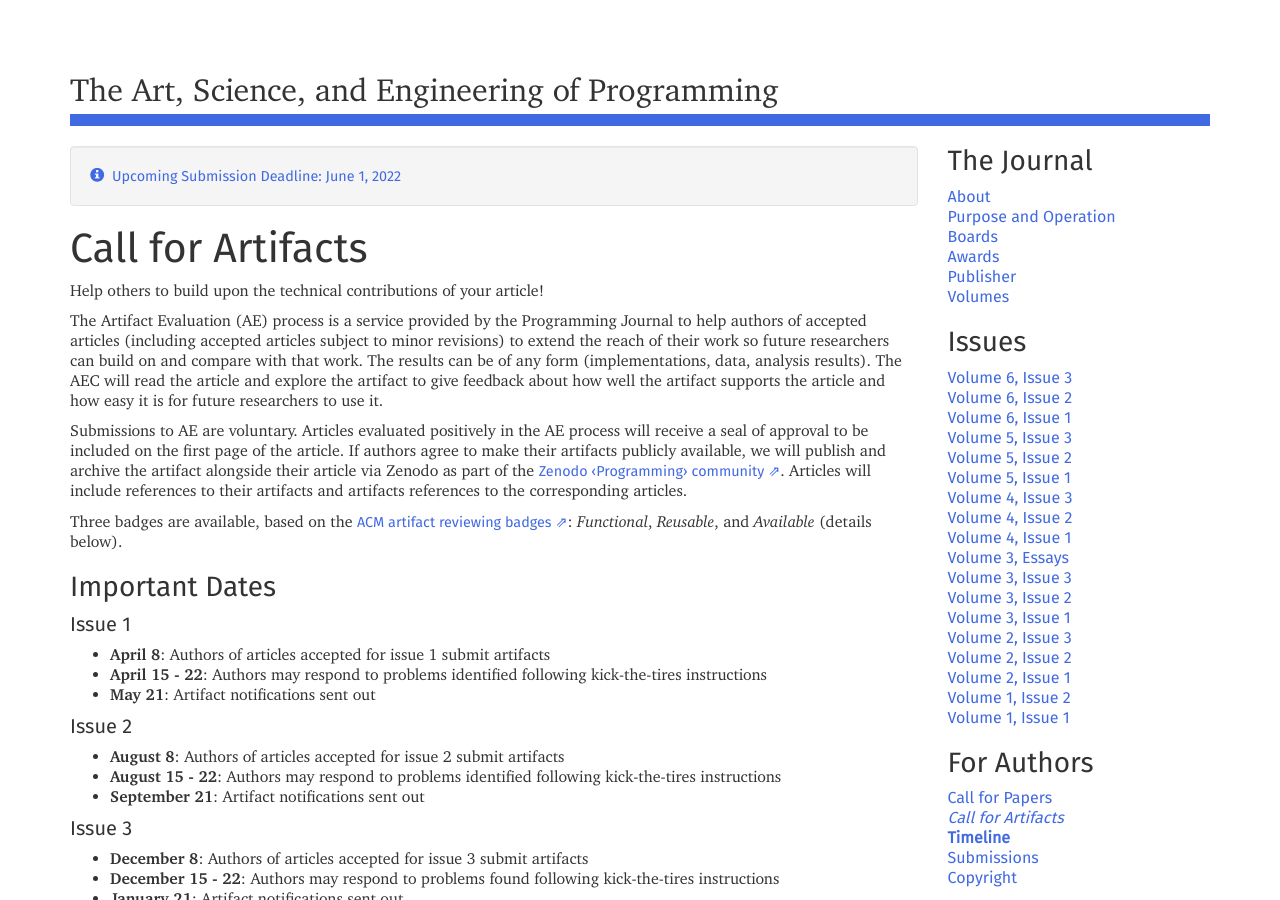
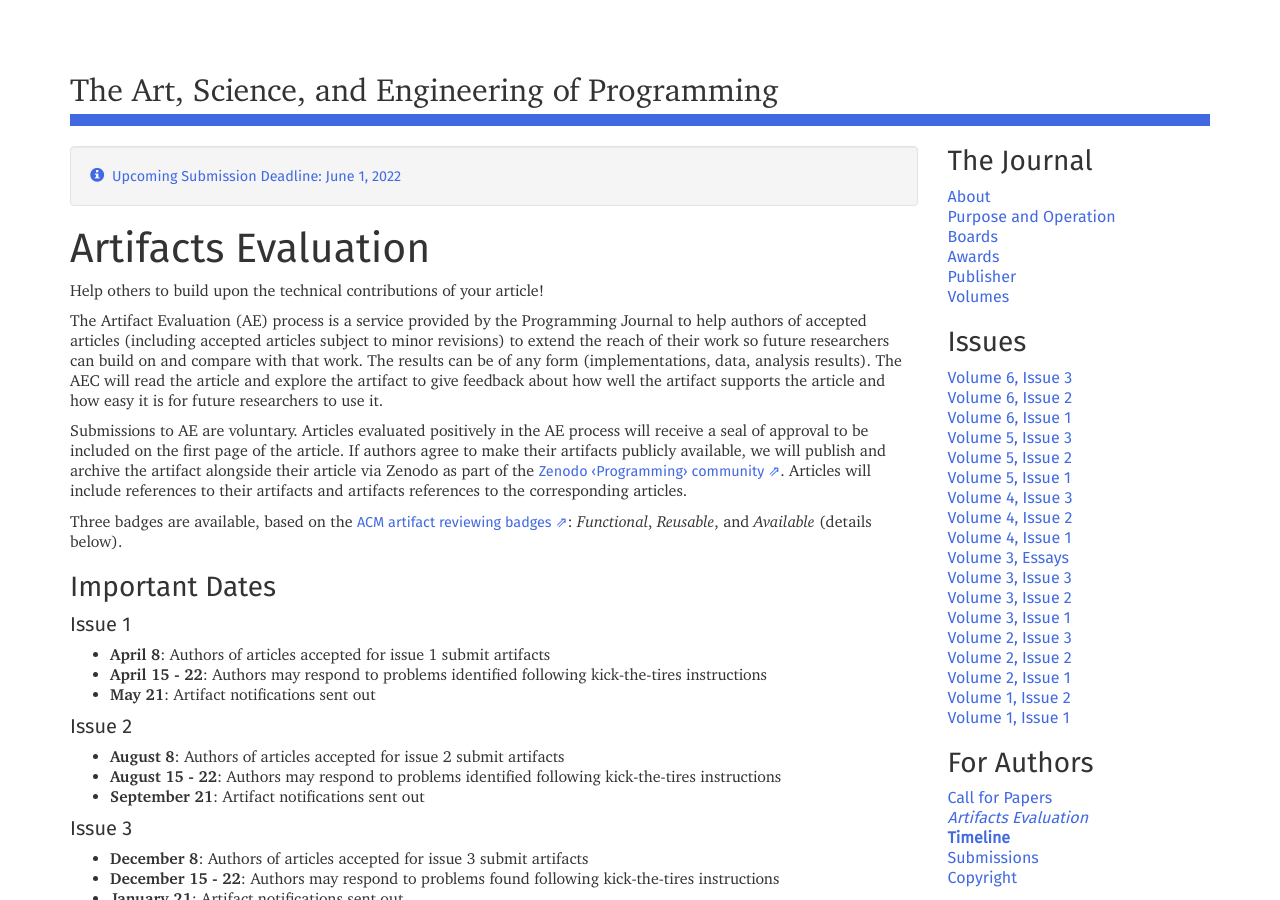
Before and after one commit to programming-journal/programming-journal.github.io, a Jekyll site: the page built from artifact-evaluation/index.markdown, in a window 1280 px wide and 900 px high. Built offline with Jekyll 4.4.1, drawn with Linux system fonts in a browser that asks for light colours.

Commit message:
Renamed the CFA to artifact evaluation

```diff
--- a/cfa/index.markdown
+++ b/artifact-evaluation/index.markdown
@@ -1,5 +1,5 @@
 ---
-title: Call for Artifacts
+title: Artifacts Evaluation
 category: For Authors
 order: 350
 
```
